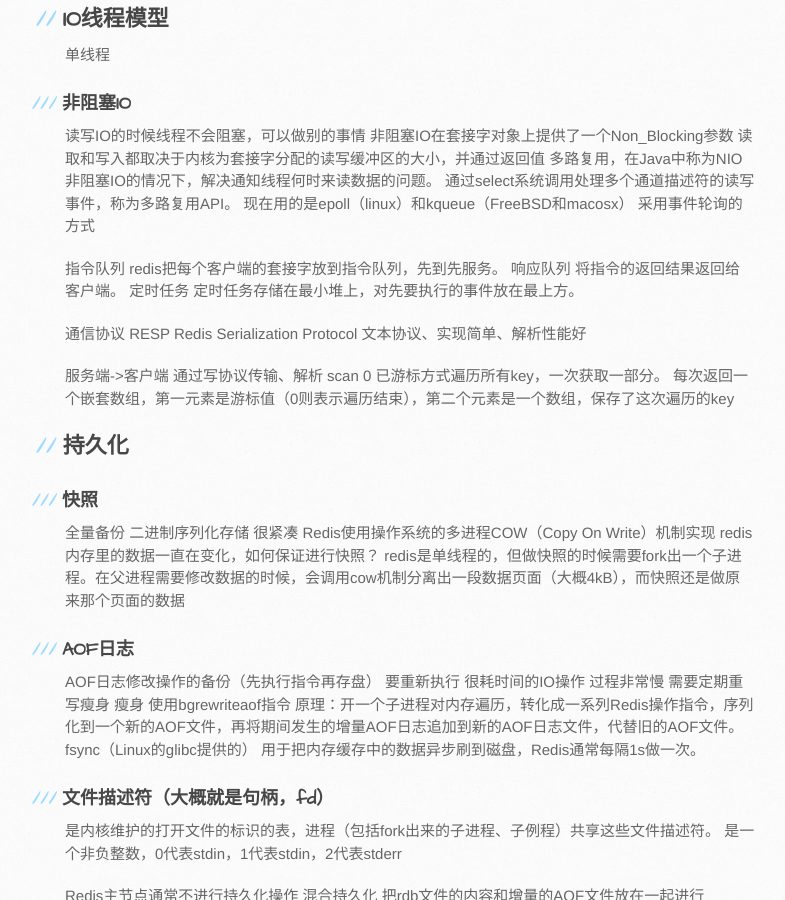
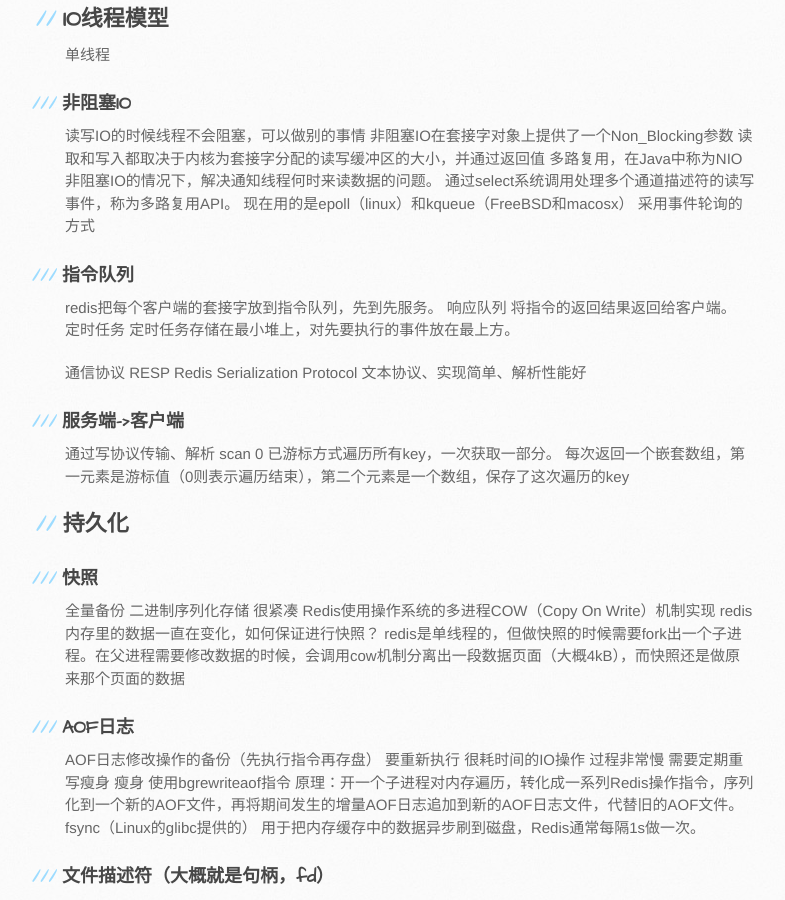
Before and after one commit to fudanchenkun/MyPages, a Jekyll site: the page built from _posts/2019-05-30-redis学习笔记.markdown, in a window 1280 px wide and 900 px high, scrolled down 1285 px. Shown: the whole window, without its empty margins (105-890 px from the left). Built offline with Jekyll 4.4.1, drawn with Linux system fonts in a browser that asks for light colours.

```diff
--- a/_posts/2019-05-30-redis学习笔记.markdown
+++ b/_posts/2019-05-30-redis学习笔记.markdown
@@ -45,7 +45,7 @@ list是value的一种结构，插入类似于栈，先进后出，每次push都
 现在用的是epoll（linux）和kqueue（FreeBSD和macosx）
 采用事件轮询的方式
 
-指令队列
+### 指令队列
 redis把每个客户端的套接字放到指令队列，先到先服务。
 响应队列
 将指令的返回结果返回给客户端。
@@ -57,7 +57,7 @@ redis把每个客户端的套接字放到指令队列，先到先服务。
 
 
 
-服务端->客户端
+### 服务端->客户端
 通过写协议传输、解析
 scan 0
 已游标方式遍历所有key，一次获取一部分。
```
